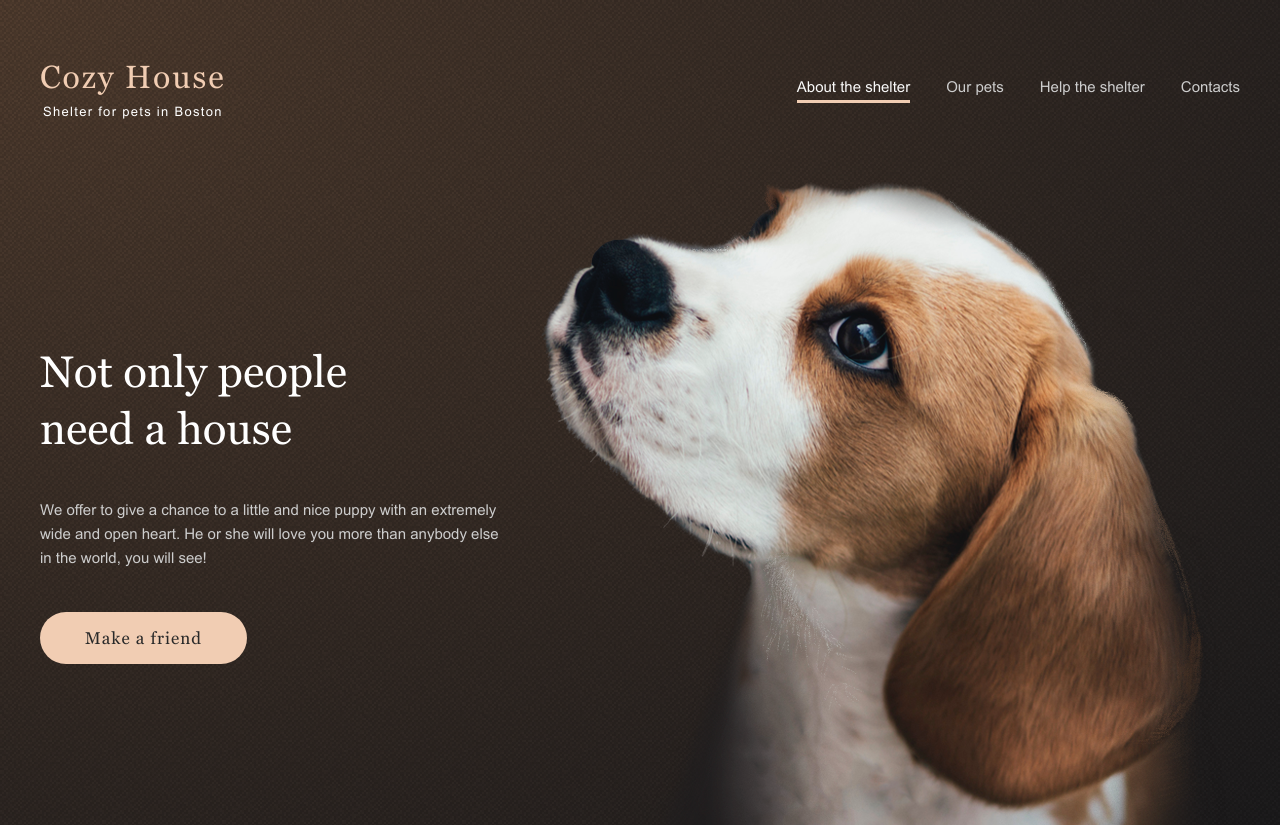
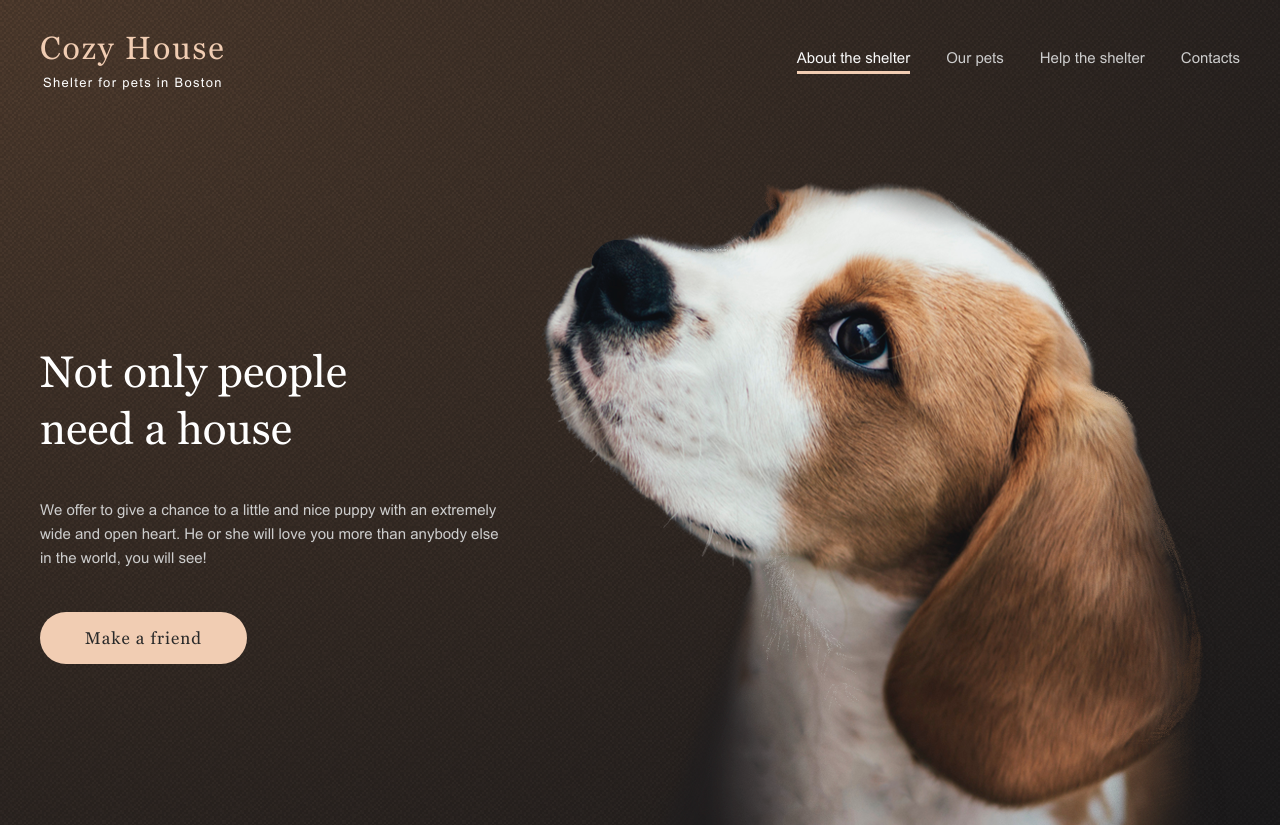
Before and after one commit to EvgenKlo/RSS-Stage-1, a website: page shelter/pages/main/index.html in a window 1280 px wide. Shown: the top 825 px of the page. Drawn offline with Linux system fonts and the light colour scheme.

Commit message:
feat: change padding in header and fixed valid error in pets

```diff
--- a/shelter/pages/main/src/sass/sections/_header.scss
+++ b/shelter/pages/main/src/sass/sections/_header.scss
@@ -9,7 +9,8 @@ header {
 .container-header {
     justify-content: space-between;
     align-items: center;
-    padding-top: 59px;
+    padding-top: 30px;
+    padding-bottom: 29px;
 }
 
 .logo {
```
Also changed, not shown: shelter/pages/pets/index.html (+1 -1 lines), shelter/pages/main/src/sass/style.css, 1 other file.
